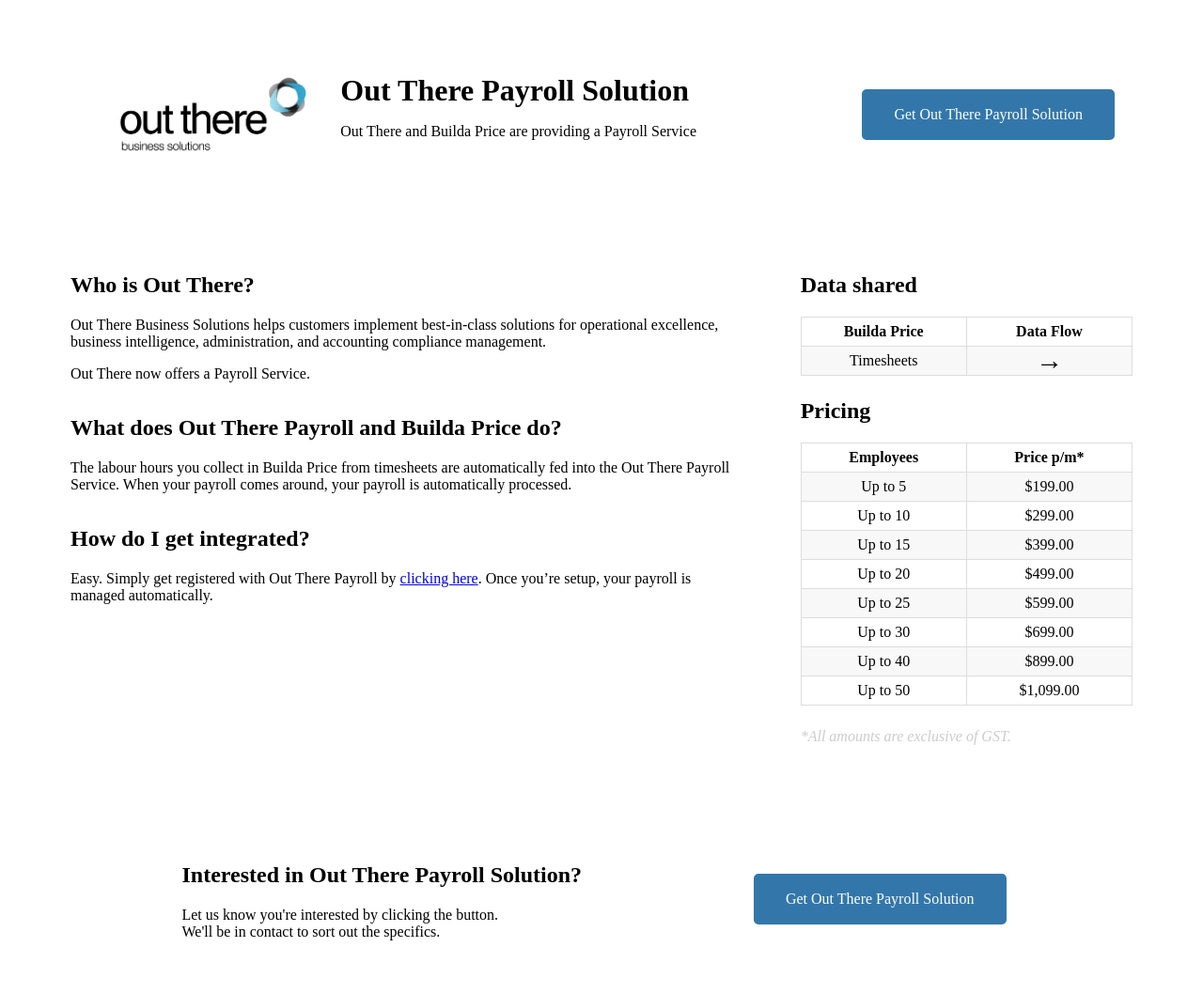
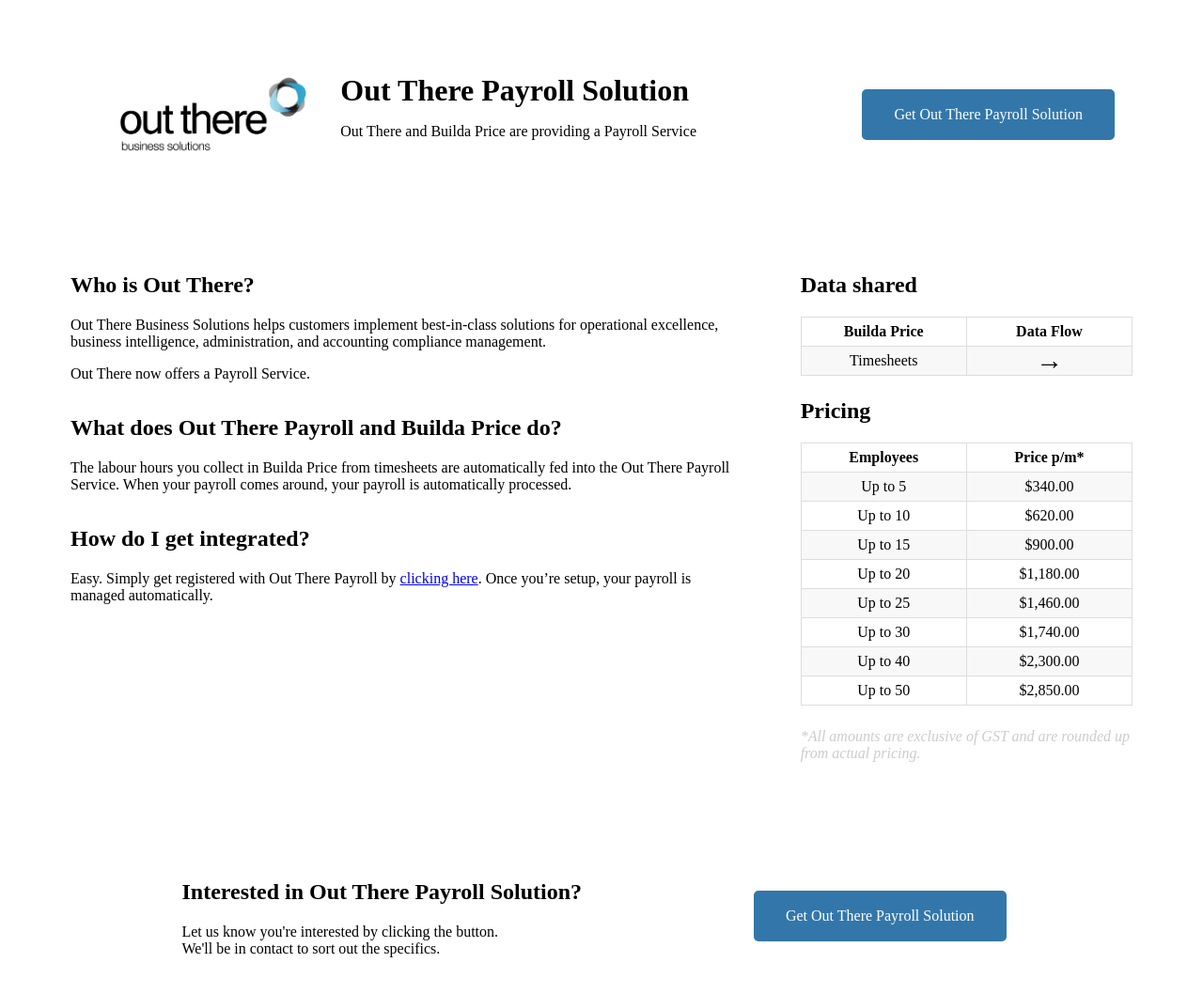
Before and after one commit to outtherenz/advertisements, a Jekyll site: the page built from promotions/out-there-business-solutions-payroll-promotion.md, in a window 1280 px wide. Shown: the top 1058 px of the page at 94% size. Built offline with Jekyll 4.4.1, drawn with Linux system fonts in a browser that asks for light colours; Markdown is read by kramdown in place of the engine named in the settings.

Commit message:
Update from Forestry.io - Updated out-there-business-solutions-payroll-promotion.md

```diff
--- a/promotions/out-there-business-solutions-payroll-promotion.md
+++ b/promotions/out-there-business-solutions-payroll-promotion.md
@@ -13,40 +13,40 @@
     </tr>
     <tr>
       <td>Up to 5</td>
-      <td>$199.00</td>
+      <td>$340.00</td>
     </tr>
     <tr>
       <td>Up to 10</td>
-      <td>$299.00</td>
+      <td>$620.00</td>
     </tr>
     <tr>
       <td>Up to 15</td>
-      <td>$399.00</td>
+      <td>$900.00</td>
     </tr>
     <tr>
       <td>Up to 20</td>
-      <td>$499.00</td>
+      <td>$1,180.00</td>
     </tr>
     <tr>
       <td>Up to 25</td>
-      <td>$599.00</td>
+      <td>$1,460.00</td>
     </tr>
     <tr>
       <td>Up to 30</td>
-      <td>$699.00</td>
+      <td>$1,740.00</td>
     </tr>
     <tr>
       <td>Up to 40</td>
-      <td>$899.00</td>
+      <td>$2,300.00</td>
     </tr>
     <tr>
       <td>Up to 50</td>
-      <td>$1,099.00</td>
+      <td>$2,850.00</td>
     </tr>
   </table>
 
   <span style="margin-top: 1em; color: #ccc; text-align: center;">
-    <i>*All amounts are exclusive of GST.</i>
+    <i>*All amounts are exclusive of GST and are rounded up from actual pricing.</i>
   </span>
 iframe_video_src: ''
 timesheets_integration: true
```
